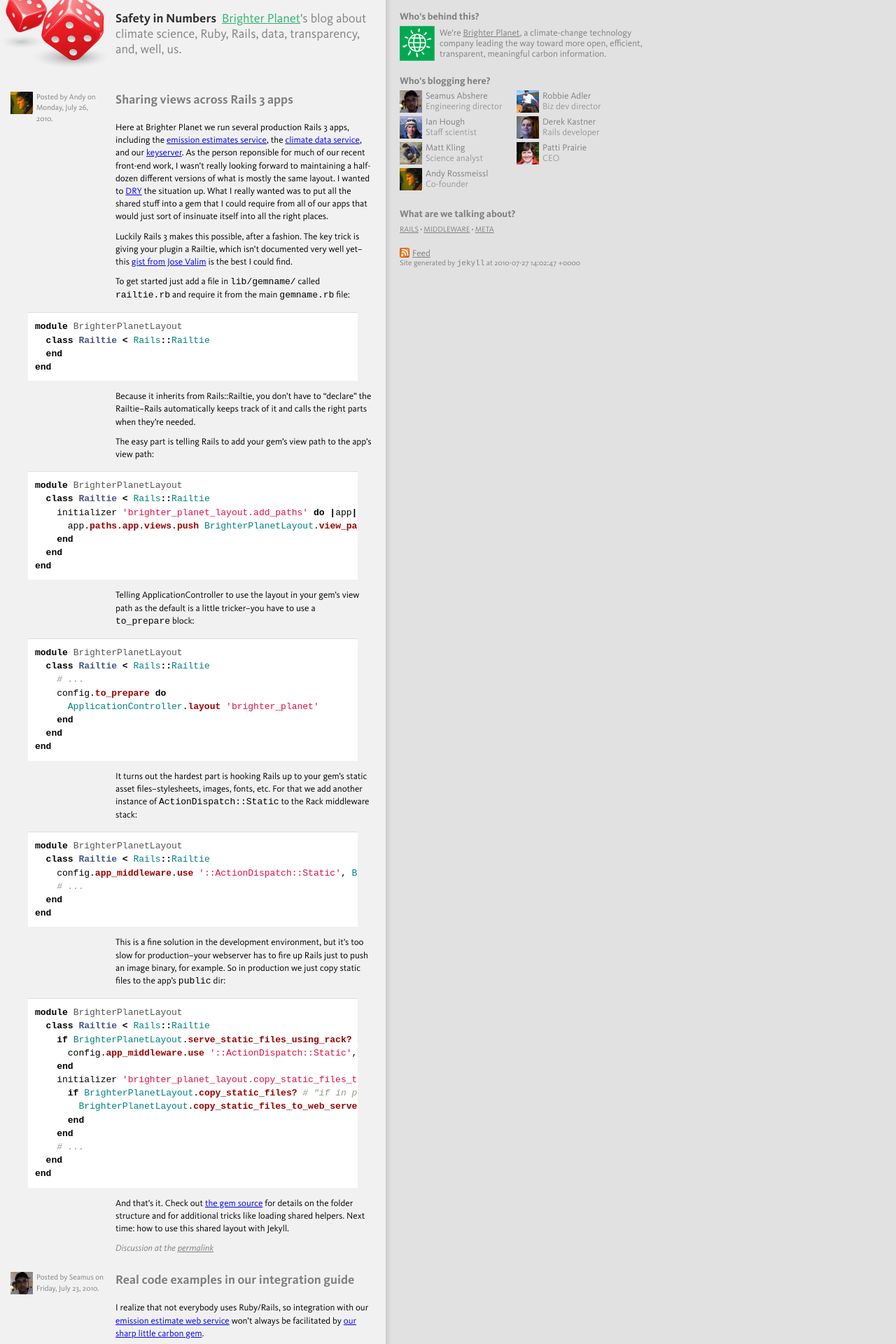
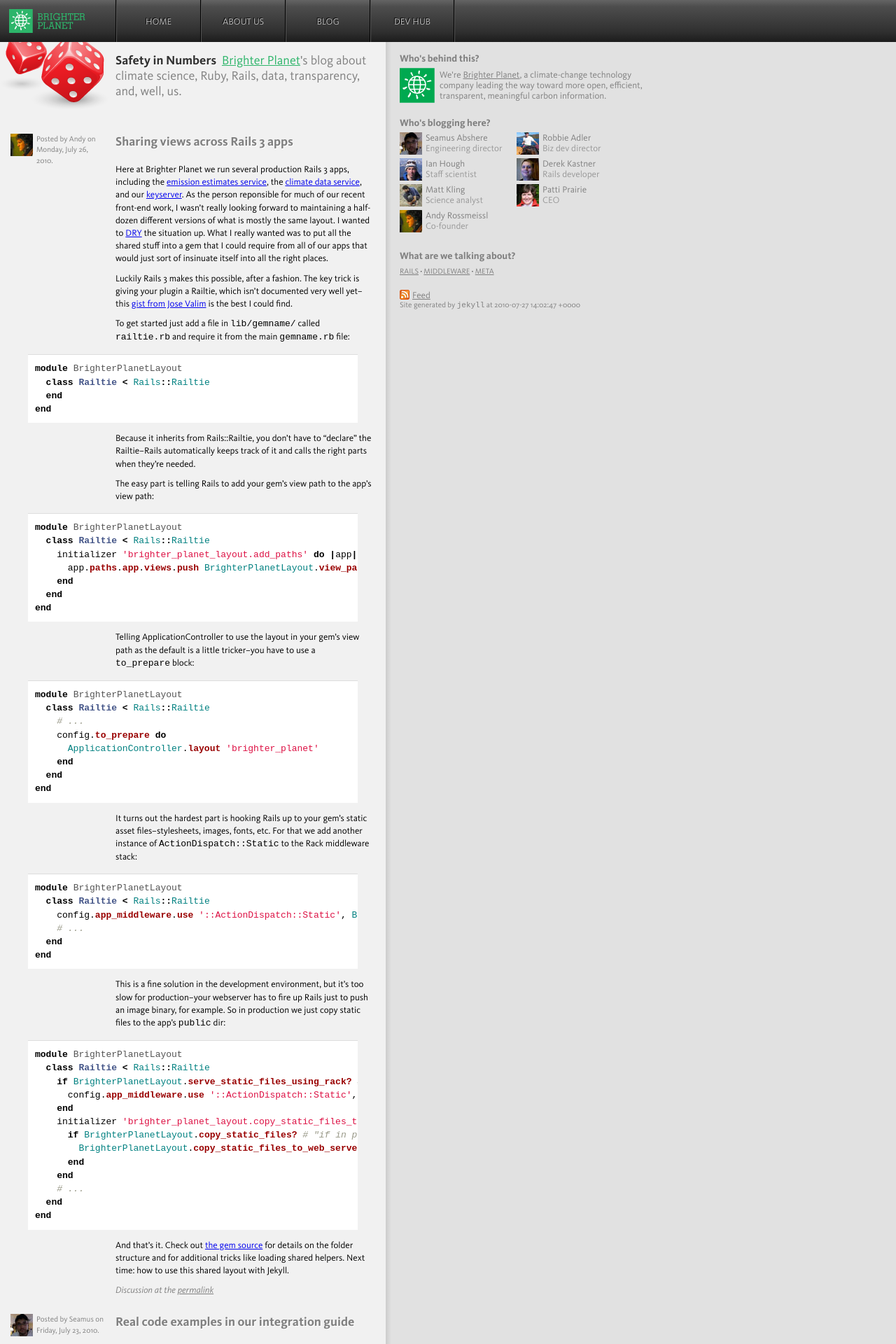
Before and after one commit to faradayio/numbers, a Jekyll site: the page built from index.html, in a window 1280 px wide. Shown: the top 1920 px of the page at 70% size. Built offline with Jekyll 4.4.1, drawn with Linux system fonts in a browser that asks for light colours; some web fonts are replaced.

Commit message:
Put the navbar back

```diff
--- /dev/null
+++ b/_includes/header.html
@@ -0,0 +1,13 @@
+<div id="header">
+  <h1><span>Brighter Planet</span></h1>
+  <ul>
+    <li><a href="http://brighterplanet.com">Home</a></li>
+    <li><a href="http://brighterplanet.com/about">About us</a></li>
+    <li><a href="http://blog.brighterplanet.com/">Blog</a></li>
+    <li><a href="http://brighterplanet.com">Dev hub</a></li>
+  </ul>
+</div>
+
+<div id="title">
+
+</div>
--- a/_layouts/default.html
+++ b/_layouts/default.html
@@ -10,6 +10,7 @@
   <link href="/atom.xml" rel="alternate" title="Strength in Numbers" type="application/atom+xml" />
 </head>
 <body>
+{% include header.html %}
 <!--{ include google_analytics.html }-->
 <div id="content">
   <div id="main">
--- a/stylesheets/application.css
+++ b/stylesheets/application.css
@@ -1,6 +1,11 @@
+#title {
+  display: none;
+}
+
 #content {
   background: #e1e1e1 url(images/content.png) -237px 0 repeat-y;
   overflow: auto;
+  position: relative;
 }
 
 #head {
```
Also changed, not shown: lib/stubs.rb (+16 -0 lines), 1 other file.
